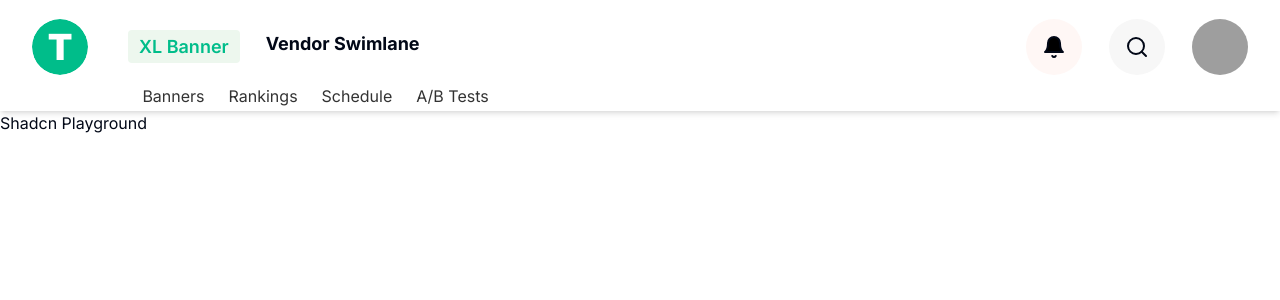
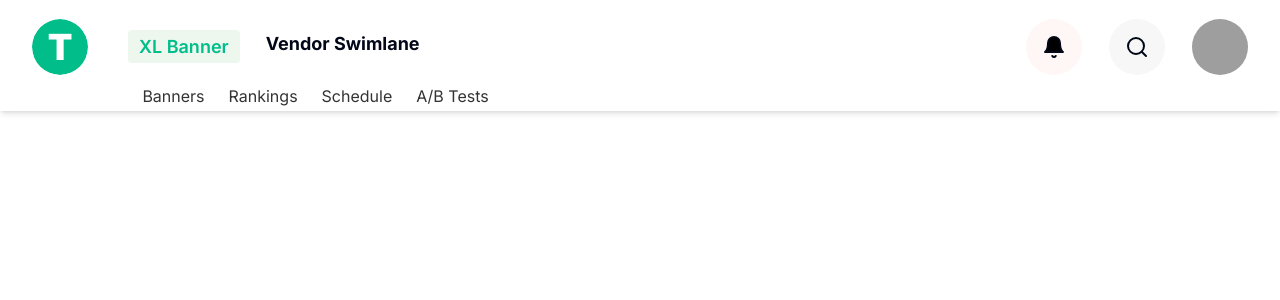
Before and after one commit to SamuelSub/shadncn-playground, a Next.js app: page / in a window 1280 px wide. Shown: the top 300 px of the page. Built offline with nearby package versions, Linux system fonts and the light colour scheme; grey boxes are pictures that could not be loaded.

Commit message:
fix: adde plain div

```diff
--- a/app/page.tsx
+++ b/app/page.tsx
@@ -1,3 +1,3 @@
 export default function Home() {
-  return <div>Shadcn Playground</div>;
+  return <div></div>;
 }
```
